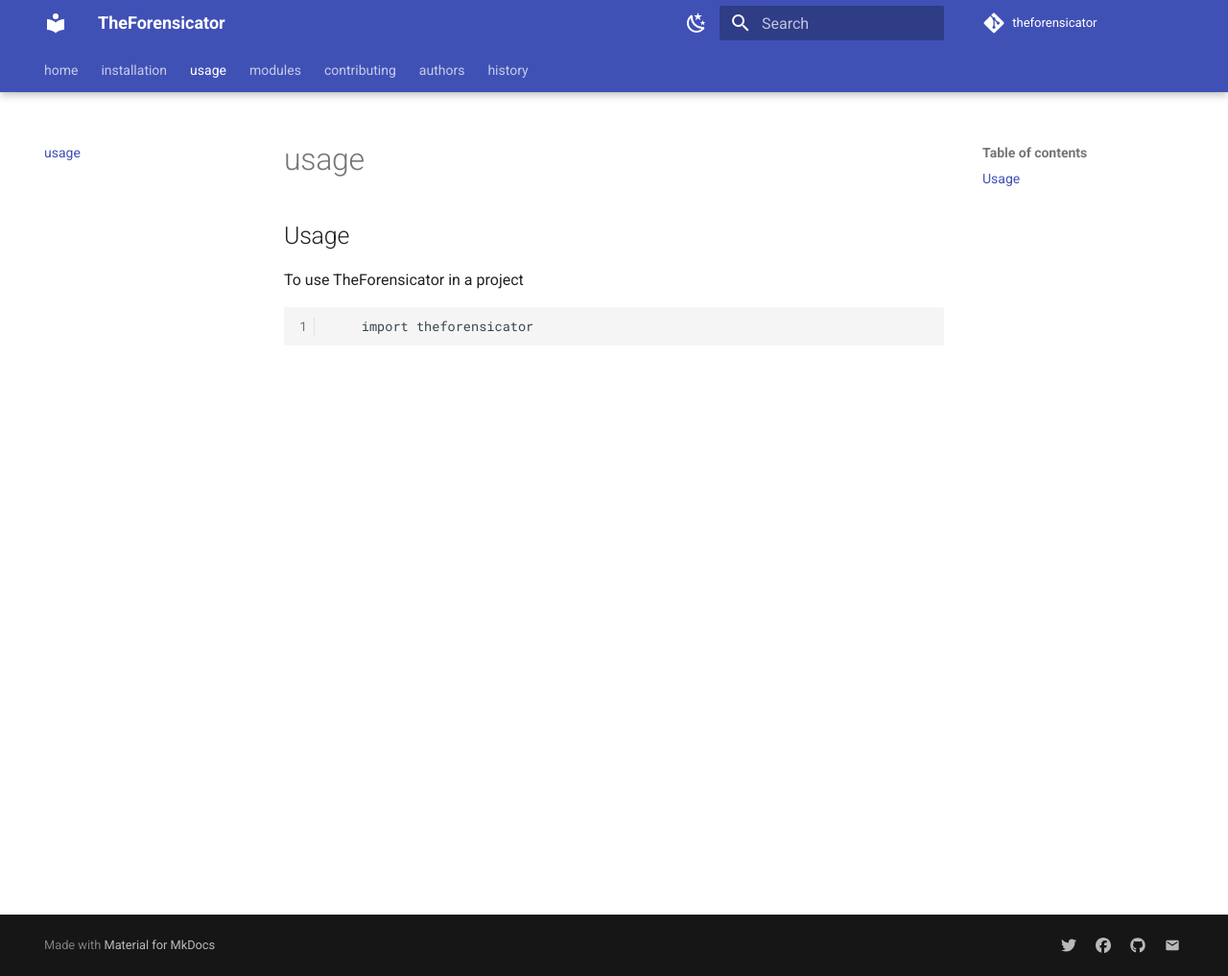
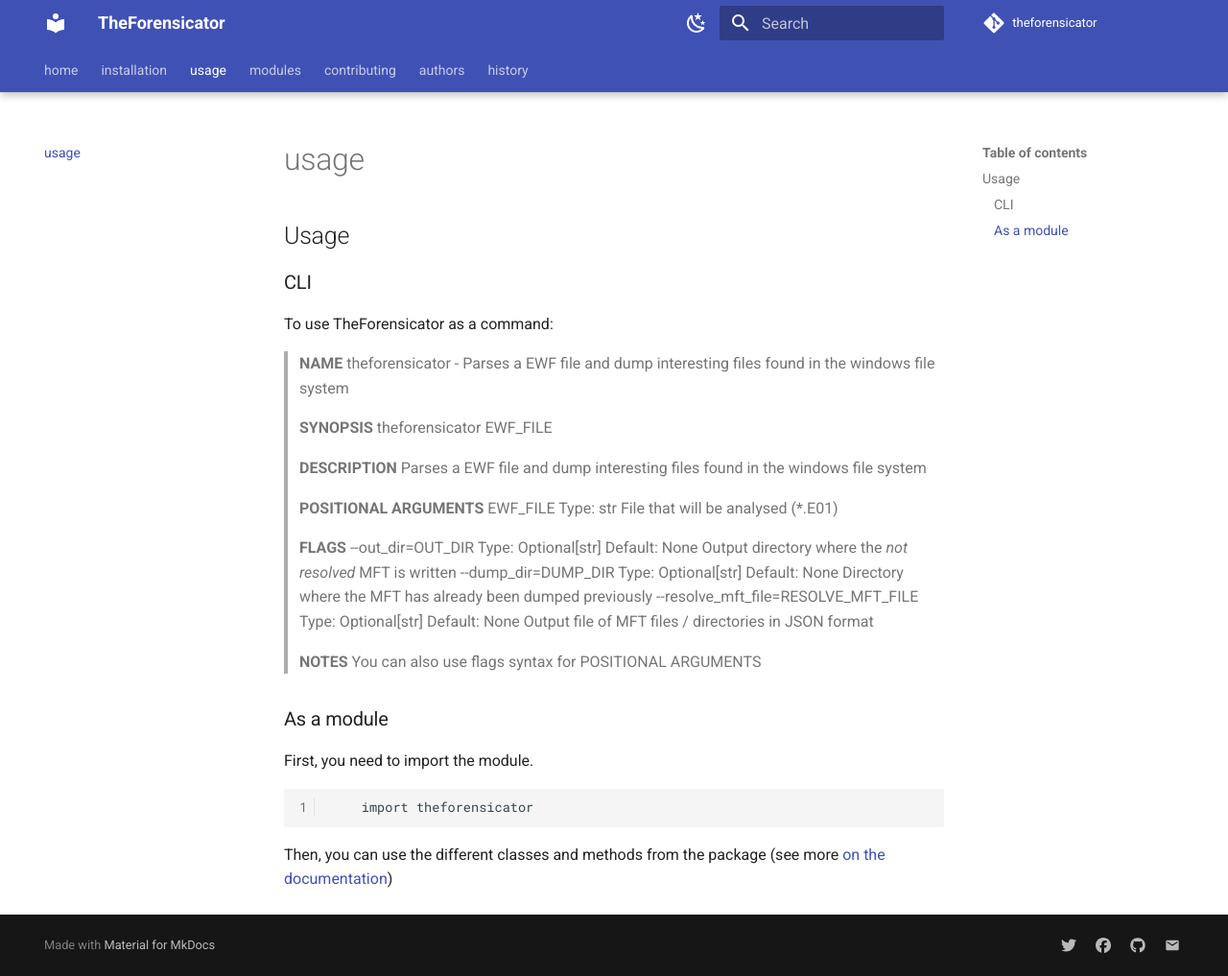
Before and after one commit to ValekoZ/TheForensicator, an MkDocs documentation site: the page built from docs/usage.md, in a window 1280 px wide and 1017 px high. Shown: the whole window at 96% size. Built offline with MkDocs 1.6.1 and Material for MkDocs 9.7.7, drawn with Linux system fonts in a browser that asks for light colours; comment, search, counter and statistics services are not loaded; the version menu is left out.

Commit message:
[+] Improve/update documentation

````diff
--- a/docs/usage.md
+++ b/docs/usage.md
@@ -1,7 +1,50 @@
 # Usage
 
-To use TheForensicator in a project
+
+## CLI
+
+To use TheForensicator as a command:
+
+> **NAME**
+>     theforensicator - Parses a EWF file and dump interesting files found in the windows file system
+>
+> **SYNOPSIS**
+>     theforensicator EWF_FILE <flags>
+>
+> **DESCRIPTION**
+>     Parses a EWF file and dump interesting files found in the windows file system
+>
+> **POSITIONAL ARGUMENTS**
+>     EWF_FILE
+>         Type: str
+>         File that will be analysed (\*.E01)
+>
+> **FLAGS**
+>     --out_dir=OUT_DIR
+>         Type: Optional[str]
+>         Default: None
+>         Output directory where the *not resolved* MFT is written
+>     --dump_dir=DUMP_DIR
+>         Type: Optional[str]
+>         Default: None
+>         Directory where the MFT has already been dumped previously
+>     --resolve_mft_file=RESOLVE_MFT_FILE
+>         Type: Optional[str]
+>         Default: None
+>         Output file of MFT files / directories in JSON format
+>
+> **NOTES**
+>     You can also use flags syntax for POSITIONAL ARGUMENTS
+
+
+## As a module
+
+First, you need to import the module.
 
 ```
     import theforensicator
 ```
+
+
+Then, you can use the different classes and methods from the package (see more
+[on the documentation](../api/))
````
Also changed, not shown: CONTRIBUTING.md (+6 -2 lines), HISTORY.md (+1 -1 lines), README.md (+5 -1 lines), docs/installation.md (+2 -1 lines).
